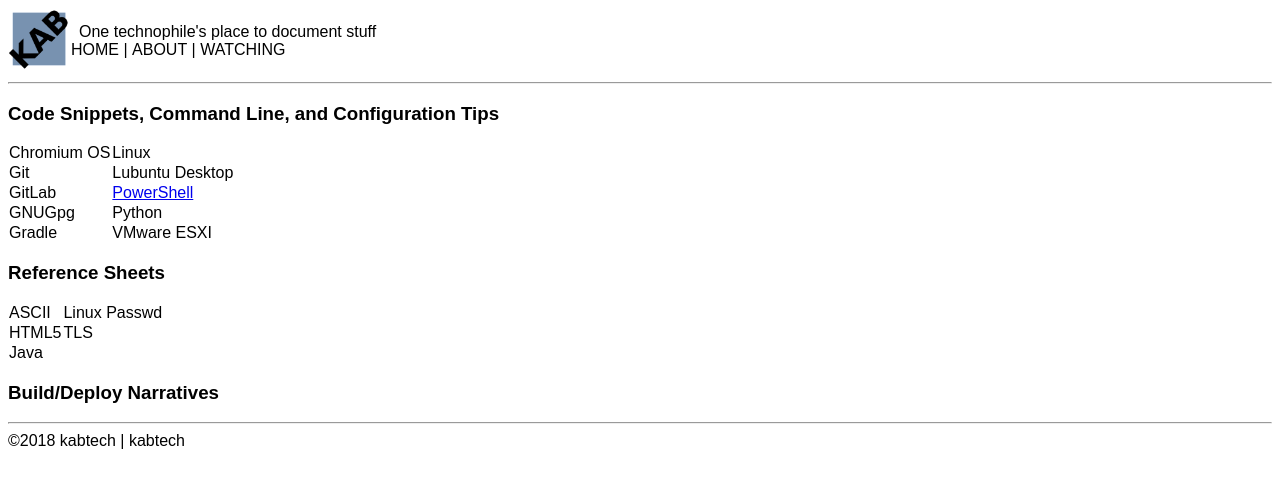
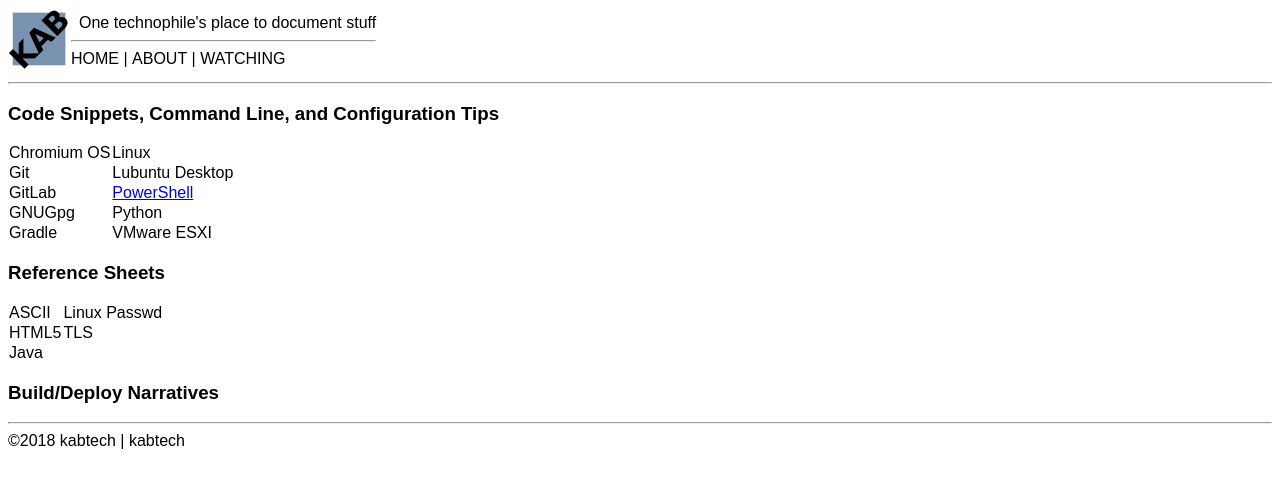
Before and after one commit to kabtech/kab, a Jekyll site: the page built from index.md, in a window 1280 px wide. Shown: the top 488 px of the page. Built offline with Jekyll 4.4.1, drawn with Linux system fonts in a browser that asks for light colours; our own code applies the rules of GitHub Pages for plain Markdown files.

Commit message:
Update kab.html

```diff
--- a/_layouts/kab.html
+++ b/_layouts/kab.html
@@ -9,8 +9,9 @@
 <table>
 <tr>
 <td><img src="./img/kab_logo_100.png" alt="insignia" style="width:60px;height:60px;"></td>
-<td><span style="padding: 0px 8px 0px 8px;">One technophile's place to document stuff</span><br/>
-<a id="navHome" href="zzz" class="navNormal">HOME</a> | <a id="navAbout" href="zzz" class="navNormal">ABOUT</a> | <a id="navContact" href="zzz" class="navNormal">WATCHING</a>
+<td><span style="padding: 0px 8px 0px 8px;">One technophile's place to document stuff
+<hr/>
+<a id="navHome" href="zzz" class="navNormal">HOME</a> | <a id="navAbout" href="zzz" class="navNormal">ABOUT</a> | <a id="navContact" href="zzz" class="navNormal">WATCHING</a></span>
 </td>
 </tr>
 </table>
```
